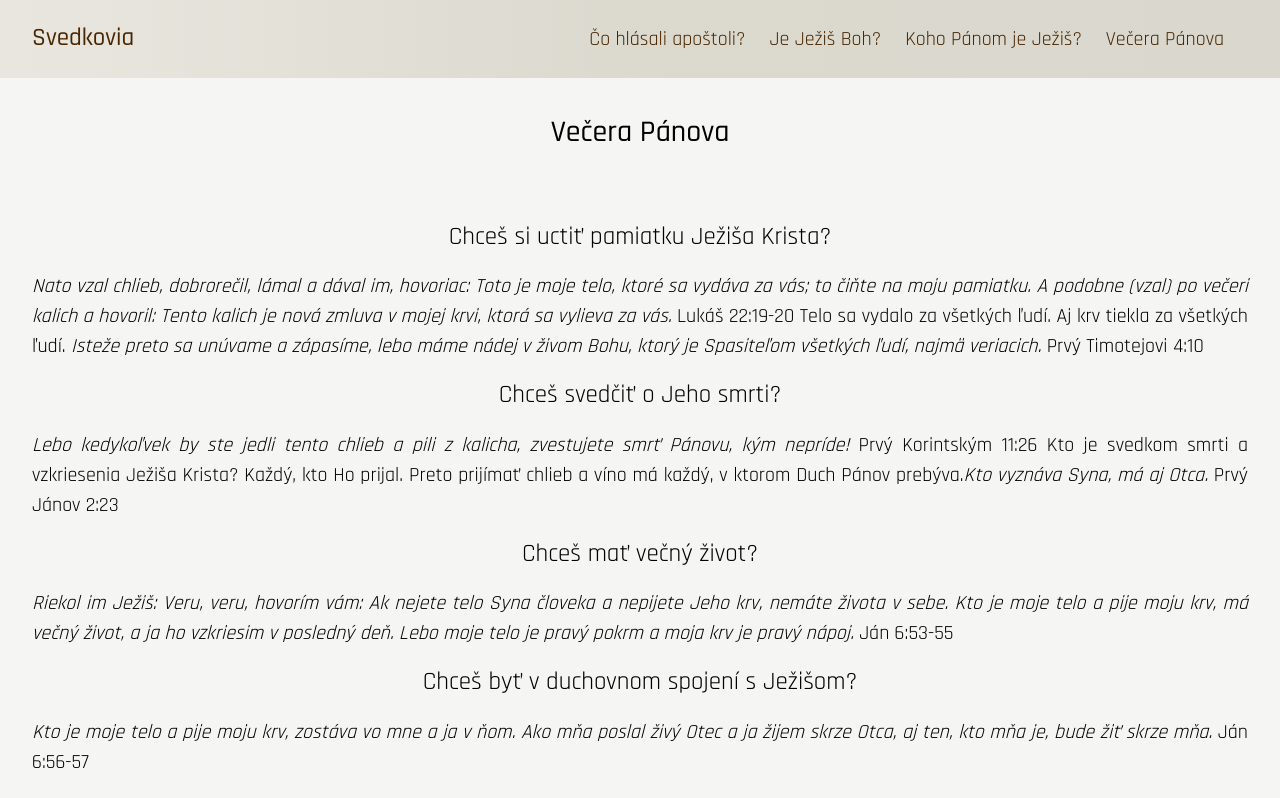
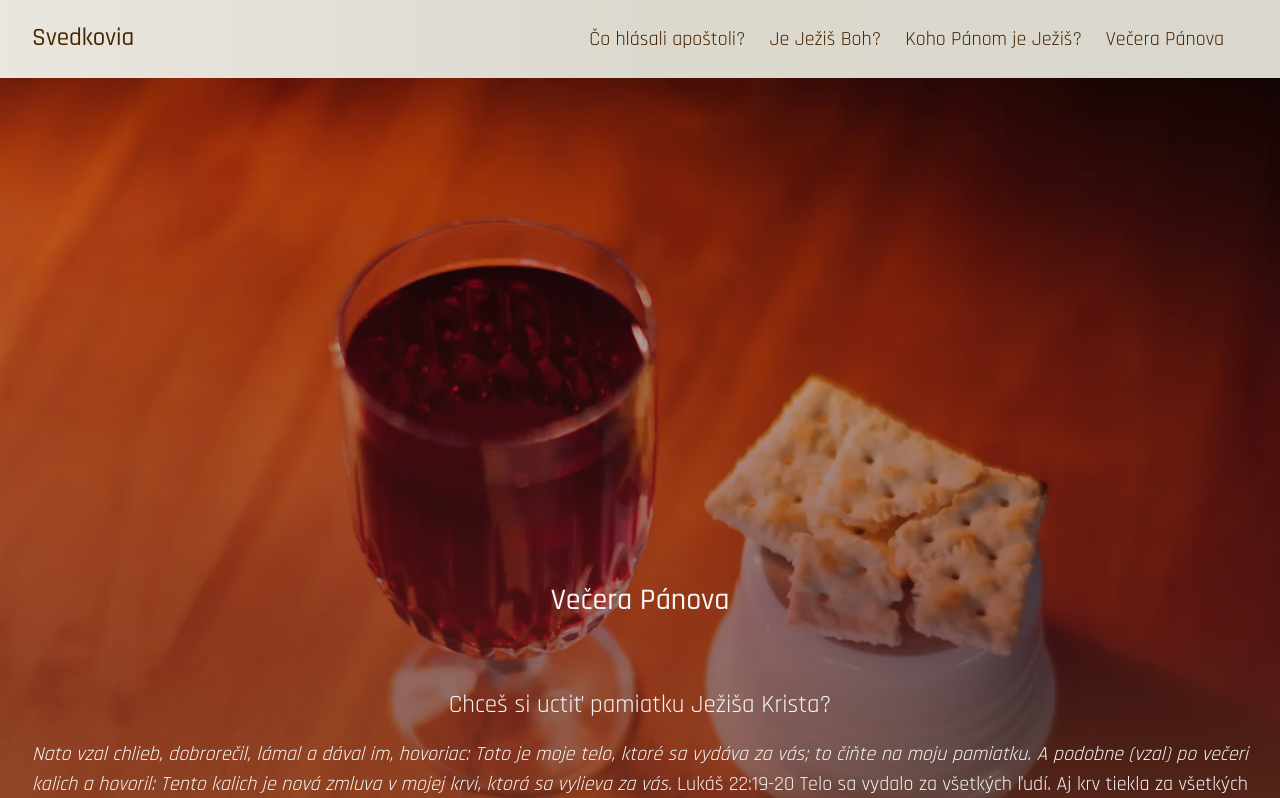
Before and after one commit to pkvarg/svedkovia.sk, a React (Vite) app: page /vecera-panova in a window 1280 px wide. Shown: the top 798 px of the page. Built offline with nearby package versions, Linux system fonts and the light colour scheme.

Commit message:
Lord, Supper img

```diff
--- a/src/index.css
+++ b/src/index.css
@@ -42,6 +42,24 @@ body {
 
 .homegradient {
   background-image: linear-gradient(to right, #a79e8141, #b4b09979, #dad8ce);
+}
+
+.pan {
+  background-image: linear-gradient(to top, #a19a93, #87848400, #1c1a1a73),
+    url('/pan.webp');
+  background-repeat: no-repeat;
+  background-position: center center;
+  background-size: cover;
+  width: 100%;
+}
+
+.vecera {
+  background-image: linear-gradient(to top, #8e562d, #611a1a8d, #11111100),
+    url('/vecera.webp');
+  background-repeat: no-repeat;
+  background-position: center center;
+  background-size: cover;
+  width: 100%;
 }
 
 h1 {
--- a/src/pages/Pan.jsx
+++ b/src/pages/Pan.jsx
@@ -20,8 +20,9 @@ const Pan = () => {
   return (
     <>
       <Header language={language} setLanguage={setLanguage} />
-      <div className='bg-white text-[20px]'>
-        <h1 className='text-center text-[30px] py-8'>
+      <div className='bg-[#a19a93] text-[20px] text-white'>
+        <div className='pan h-[1100px]'></div>
+        <h1 className='text-center text-[30px] -mt-[600px] pb-8'>
           {content.pTitle}
           {/* Koho Pánom je Ježiš? */}
         </h1>
--- a/src/pages/Vecera.jsx
+++ b/src/pages/Vecera.jsx
@@ -20,8 +20,10 @@ const Vecera = () => {
   return (
     <>
       <Header language={language} setLanguage={setLanguage} />
-      <div className='bg-white text-[20px]'>
-        <h1 className='text-center text-[30px] py-8'>
+      <div className='bg-[#8e562d] text-white'>
+        <div className='vecera h-[1100px]'></div>
+        <div className='text-[20px]'>
+          <h1 className='text-center text-[30px] -mt-[700px]  lg:-mt-[700px] xl:-mt-[600px]  2xl:-mt-[550px] pb-8'>
             {content.sTitle}
 
             {/* Večer Pánova */}
@@ -205,6 +207,7 @@ const Vecera = () => {
             </p>
           </div>
         </div>
+      </div>
     </>
   )
 }
```
Also changed, not shown: public/pan.webp (added), public/vecera.webp (added). Lines whose indentation alone changed are shown as unchanged.
